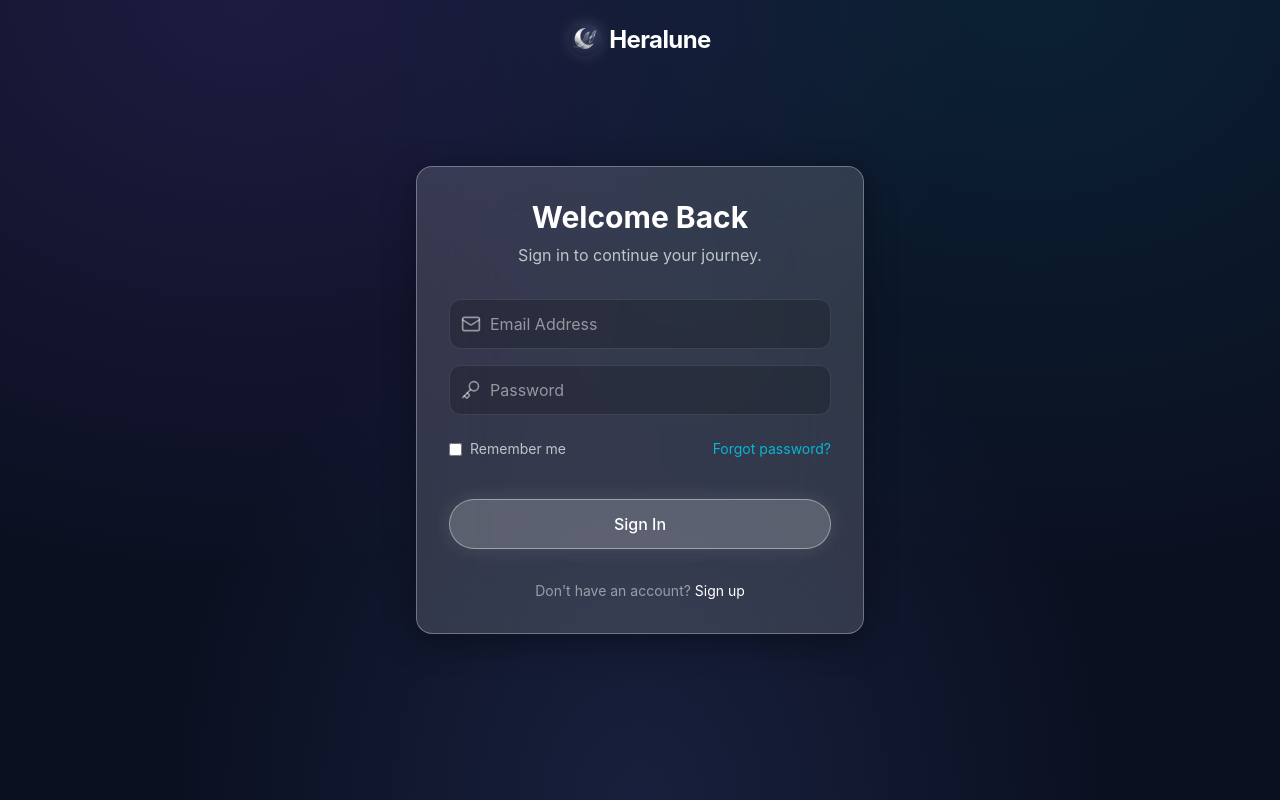
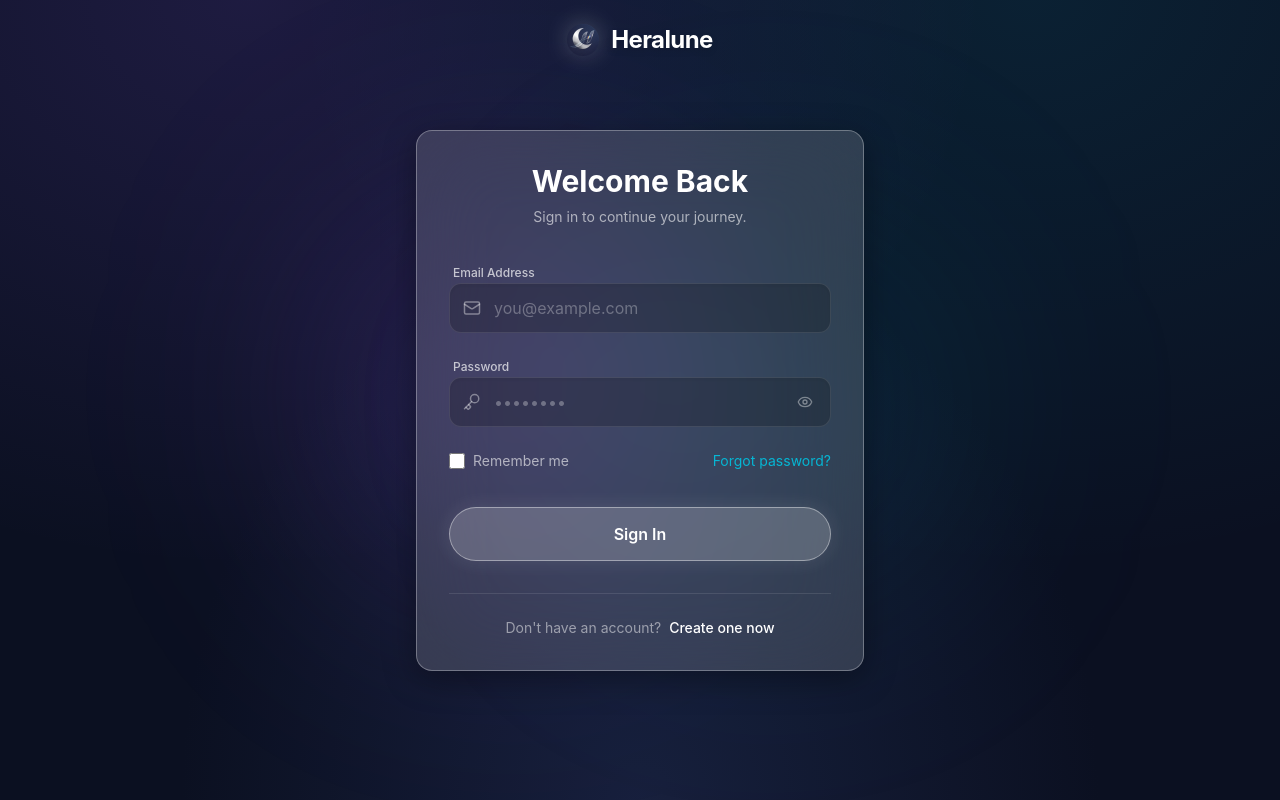
Before and after one commit to Sreethan1611/Heralune02, a React (Vite) app in the folder frontend/: page /auth in a window 1280 px wide. Built offline with nearby package versions, Linux system fonts and the light colour scheme; no server answers.

Commit message:
feat: overhaul auth page UI, add password toggles, loading states, and robust error handling

```diff
--- a/frontend/src/pages/AuthPage.tsx
+++ b/frontend/src/pages/AuthPage.tsx
@@ -1,117 +1,224 @@
-import React, { useState } from 'react';
+import React, { useState, useEffect } from 'react';
 import { GlassCard } from '../components/ui/GlassCard';
 import { GlassButton } from '../components/ui/GlassButton';
-import { Mail, Key, AlertCircle } from 'lucide-react';
+import { Mail, Key, AlertCircle, Eye, EyeOff, Loader2, CheckCircle2 } from 'lucide-react';
 import { useNavigate } from 'react-router-dom';
 import { supabase } from '../lib/supabase';
+import { motion, AnimatePresence } from 'framer-motion';
 
 export default function AuthPage() {
   const navigate = useNavigate();
   const [isLogin, setIsLogin] = useState(true);
+
+  // Form State
   const [email, setEmail] = useState('');
   const [password, setPassword] = useState('');
+  const [showPassword, setShowPassword] = useState(false);
+
+  // Status State
   const [loading, setLoading] = useState(false);
   const [error, setError] = useState<string | null>(null);
   const [message, setMessage] = useState<string | null>(null);
 
+  // Clear errors when switching modes
+  useEffect(() => {
+    setError(null);
+    setMessage(null);
+    setPassword('');
+  }, [isLogin]);
+
   const handleAuth = async (e: React.FormEvent) => {
     e.preventDefault();
+
+    // Basic Validation
+    if (!email || !password) {
+      setError("Please fill in all fields.");
+      return;
+    }
+    if (password.length < 6) {
+      setError("Password must be at least 6 characters.");
+      return;
+    }
+
     setLoading(true);
     setError(null);
     setMessage(null);
 
     try {
       if (isLogin) {
-        const { error } = await supabase.auth.signInWithPassword({ email, password });
-        if (error) throw error;
+        const { error: signInError } = await supabase.auth.signInWithPassword({ email, password });
+        if (signInError) throw signInError;
         navigate('/dashboard');
       } else {
-        const { error } = await supabase.auth.signUp({ email, password });
-        if (error) throw error;
-        setMessage('Check your email for the confirmation link.');
+        const { error: signUpError } = await supabase.auth.signUp({ email, password });
+        if (signUpError) throw signUpError;
+        setMessage('Success! Please check your email for the confirmation link.');
+        setEmail('');
+        setPassword('');
       }
     } catch (err: any) {
+      console.error("Auth error:", err);
+      // Handle missing env vars on Vercel causing "Failed to fetch"
+      if (err.message === 'Failed to fetch' || err.message.includes('fetch')) {
+        setError("Network error: Could not connect to the database. Please ensure your VITE_SUPABASE_URL and VITE_SUPABASE_ANON_KEY are correctly set in your Vercel Environment Variables.");
+      } else {
         setError(err.message || 'An error occurred during authentication.');
+      }
     } finally {
       setLoading(false);
     }
   };
 
   return (
-    <div className="min-h-screen relative flex items-center justify-center p-6">
-      <div className="absolute top-0 w-full p-6 flex justify-center items-center">
-        <div className="text-2xl font-bold tracking-tight text-white flex items-center gap-2 cursor-pointer" onClick={() => navigate('/')}>
-          <img src="/logo.png" alt="Heralune Logo" className="w-8 h-8 object-contain drop-shadow-[0_0_8px_rgba(255,255,255,0.3)]" /> Heralune
+    <div className="min-h-screen relative flex items-center justify-center p-6 overflow-hidden">
+      {/* Dynamic Background Elements for Beauty */}
+      <div className="absolute top-1/4 left-1/4 w-96 h-96 bg-[var(--color-accent-purple)]/20 rounded-full blur-[120px] pointer-events-none" />
+      <div className="absolute bottom-1/4 right-1/4 w-96 h-96 bg-[var(--color-accent-cyan)]/10 rounded-full blur-[120px] pointer-events-none" />
+
+      {/* Header Logo */}
+      <div className="absolute top-0 w-full p-6 flex justify-center items-center z-20">
+        <motion.div
+          initial={{ opacity: 0, y: -20 }}
+          animate={{ opacity: 1, y: 0 }}
+          className="text-2xl font-bold tracking-tight text-white flex items-center gap-3 cursor-pointer hover:opacity-80 transition-opacity"
+          onClick={() => navigate('/')}
+        >
+          <img src="/logo.png" alt="Heralune Logo" className="w-8 h-8 object-contain drop-shadow-[0_0_12px_rgba(255,255,255,0.4)]" />
+          <span className="drop-shadow-md">Heralune</span>
+        </motion.div>
+      </div>
+
+      <AnimatePresence mode="wait">
+        <motion.div
+          key={isLogin ? 'login' : 'signup'}
+          initial={{ opacity: 0, scale: 0.95, y: 10 }}
+          animate={{ opacity: 1, scale: 1, y: 0 }}
+          exit={{ opacity: 0, scale: 0.95, y: -10 }}
+          transition={{ duration: 0.3, ease: "easeOut" }}
+          className="w-full max-w-md z-10"
+        >
+          <GlassCard className="p-8 shadow-2xl border-white/10" intensity="heavy">
+
+            <div className="text-center mb-8">
+              <h2 className="text-3xl font-bold text-white mb-2">
+                {isLogin ? 'Welcome Back' : 'Create Account'}
+              </h2>
+              <p className="text-white/60 text-sm">
+                {isLogin ? 'Sign in to continue your journey.' : 'Begin your journey with Heralune.'}
+              </p>
+            </div>
+
+            <AnimatePresence mode="popLayout">
+              {error && (
+                <motion.div
+                  initial={{ opacity: 0, height: 0, marginBottom: 0 }}
+                  animate={{ opacity: 1, height: 'auto', marginBottom: 16 }}
+                  exit={{ opacity: 0, height: 0, marginBottom: 0 }}
+                  className="overflow-hidden"
+                >
+                  <div className="p-3.5 bg-red-500/10 border border-red-500/30 rounded-xl flex items-start gap-3 text-red-300 text-sm shadow-inner">
+                    <AlertCircle size={18} className="mt-0.5 flex-shrink-0 text-red-400" />
+                    <p className="leading-relaxed">{error}</p>
+                  </div>
+                </motion.div>
+              )}
+
+              {message && (
+                <motion.div
+                  initial={{ opacity: 0, height: 0, marginBottom: 0 }}
+                  animate={{ opacity: 1, height: 'auto', marginBottom: 16 }}
+                  exit={{ opacity: 0, height: 0, marginBottom: 0 }}
+                  className="overflow-hidden"
+                >
+                  <div className="p-3.5 bg-emerald-500/10 border border-emerald-500/30 rounded-xl flex items-start gap-3 text-emerald-300 text-sm shadow-inner">
+                    <CheckCircle2 size={18} className="mt-0.5 flex-shrink-0 text-emerald-400" />
+                    <p className="leading-relaxed">{message}</p>
+                  </div>
+                </motion.div>
+              )}
+            </AnimatePresence>
+
+            <form onSubmit={handleAuth} className="flex flex-col gap-5">
+              <div className="space-y-1.5">
+                <label className="text-xs font-medium text-white/70 ml-1">Email Address</label>
+                <div className="relative group">
+                  <Mail className="absolute left-3.5 top-1/2 -translate-y-1/2 text-white/40 group-focus-within:text-[var(--color-accent-cyan)] transition-colors" size={18} />
+                  <input
+                    type="email"
+                    placeholder="you@example.com"
+                    value={email}
+                    onChange={(e) => setEmail(e.target.value)}
+                    className="w-full bg-black/20 border border-white/10 rounded-xl py-3 pl-11 pr-4 text-white placeholder-white/30 outline-none focus:border-[var(--color-accent-cyan)] focus:bg-black/30 transition-all shadow-inner"
+                    required
+                  />
                 </div>
               </div>
 
-      <GlassCard className="w-full max-w-md p-8" intensity="heavy">
-        <h2 className="text-3xl font-bold text-white mb-2 text-center">
-          {isLogin ? 'Welcome Back' : 'Create Account'}
-        </h2>
-        <p className="text-white/70 text-center mb-8">
-          {isLogin ? 'Sign in to continue your journey.' : 'Begin your journey with Heralune.'}
-        </p>
+              <div className="space-y-1.5">
+                <label className="text-xs font-medium text-white/70 ml-1">Password</label>
+                <div className="relative group">
+                  <Key className="absolute left-3.5 top-1/2 -translate-y-1/2 text-white/40 group-focus-within:text-[var(--color-accent-purple)] transition-colors" size={18} />
+                  <input
+                    type={showPassword ? "text" : "password"}
+                    placeholder="••••••••"
+                    value={password}
+                    onChange={(e) => setPassword(e.target.value)}
+                    className="w-full bg-black/20 border border-white/10 rounded-xl py-3 pl-11 pr-12 text-white placeholder-white/30 outline-none focus:border-[var(--color-accent-purple)] focus:bg-black/30 transition-all shadow-inner"
+                    required
+                    minLength={6}
+                  />
+                  <button
+                    type="button"
+                    onClick={() => setShowPassword(!showPassword)}
+                    className="absolute right-3.5 top-1/2 -translate-y-1/2 text-white/40 hover:text-white transition-colors p-1"
+                    aria-label={showPassword ? "Hide password" : "Show password"}
+                  >
+                    {showPassword ? <EyeOff size={16} /> : <Eye size={16} />}
+                  </button>
+                </div>
+              </div>
 
-        {error && (
-          <div className="mb-4 p-3 bg-red-500/20 border border-red-500/50 rounded-lg flex items-start gap-2 text-red-200 text-sm">
-            <AlertCircle size={18} className="mt-0.5 flex-shrink-0" />
-            <p>{error}</p>
+              {isLogin && (
+                <div className="flex justify-between items-center text-sm mt-1 mb-2">
+                  <label className="flex items-center gap-2 text-white/60 hover:text-white/90 cursor-pointer transition-colors">
+                    <input type="checkbox" className="w-4 h-4 rounded border-white/20 bg-black/20 accent-[var(--color-accent-cyan)] cursor-pointer" />
+                    Remember me
+                  </label>
+                  <a href="#" className="text-[var(--color-accent-cyan)] hover:text-white transition-colors">Forgot password?</a>
                 </div>
               )}
 
-        {message && (
-          <div className="mb-4 p-3 bg-green-500/20 border border-green-500/50 rounded-lg text-green-200 text-sm text-center">
-            {message}
-          </div>
+              <GlassButton
+                type="submit"
+                className="w-full justify-center mt-2 py-3.5 text-base font-semibold group relative overflow-hidden"
+                disabled={loading}
+              >
+                <div className="absolute inset-0 bg-gradient-to-r from-[var(--color-accent-purple)] to-[var(--color-accent-cyan)] opacity-0 group-hover:opacity-20 transition-opacity" />
+                {loading ? (
+                  <span className="flex items-center gap-2">
+                    <Loader2 size={18} className="animate-spin" />
+                    Processing...
+                  </span>
+                ) : (
+                  isLogin ? 'Sign In' : 'Sign Up'
                 )}
-
-        <form onSubmit={handleAuth} className="flex flex-col gap-4">
-          <div className="relative">
-            <Mail className="absolute left-3 top-1/2 -translate-y-1/2 text-white/50" size={20} />
-            <input
-              type="email"
-              placeholder="Email Address"
-              value={email}
-              onChange={(e) => setEmail(e.target.value)}
-              className="w-full bg-black/20 border border-white/10 rounded-xl py-3 pl-10 pr-4 text-white placeholder-white/50 outline-none focus:border-[var(--color-accent-cyan)] transition-colors"
-              required
-            />
-          </div>
-          <div className="relative">
-            <Key className="absolute left-3 top-1/2 -translate-y-1/2 text-white/50" size={20} />
-            <input
-              type="password"
-              placeholder="Password"
-              value={password}
-              onChange={(e) => setPassword(e.target.value)}
-              className="w-full bg-black/20 border border-white/10 rounded-xl py-3 pl-10 pr-4 text-white placeholder-white/50 outline-none focus:border-[var(--color-accent-cyan)] transition-colors"
-              required
-            />
-          </div>
-
-          {isLogin && (
-            <div className="flex justify-between items-center text-sm mt-2 mb-4">
-              <label className="flex items-center gap-2 text-white/70 cursor-pointer">
-                <input type="checkbox" className="accent-[var(--color-accent-purple)]" />
-                Remember me
-              </label>
-              <a href="#" className="text-[var(--color-accent-cyan)] hover:underline">Forgot password?</a>
-            </div>
-          )}
-
-          <GlassButton type="submit" className="w-full justify-center mt-2" disabled={loading}>
-            {loading ? 'Processing...' : (isLogin ? 'Sign In' : 'Sign Up')}
               </GlassButton>
             </form>
 
-        <p className="text-center text-white/50 text-sm mt-8">
+            <div className="mt-8 pt-6 border-t border-white/10 text-center">
+              <p className="text-white/50 text-sm">
                 {isLogin ? "Don't have an account? " : "Already have an account? "}
-          <button onClick={() => setIsLogin(!isLogin)} className="text-white hover:underline">
-            {isLogin ? 'Sign up' : 'Sign in'}
+                <button
+                  onClick={() => setIsLogin(!isLogin)}
+                  className="text-white font-medium hover:text-[var(--color-accent-cyan)] transition-colors hover:underline underline-offset-4 ml-1"
+                >
+                  {isLogin ? 'Create one now' : 'Sign in instead'}
                 </button>
               </p>
+            </div>
           </GlassCard>
+        </motion.div>
+      </AnimatePresence>
     </div>
   );
 }
```
Lines whose indentation alone changed are shown as unchanged.
